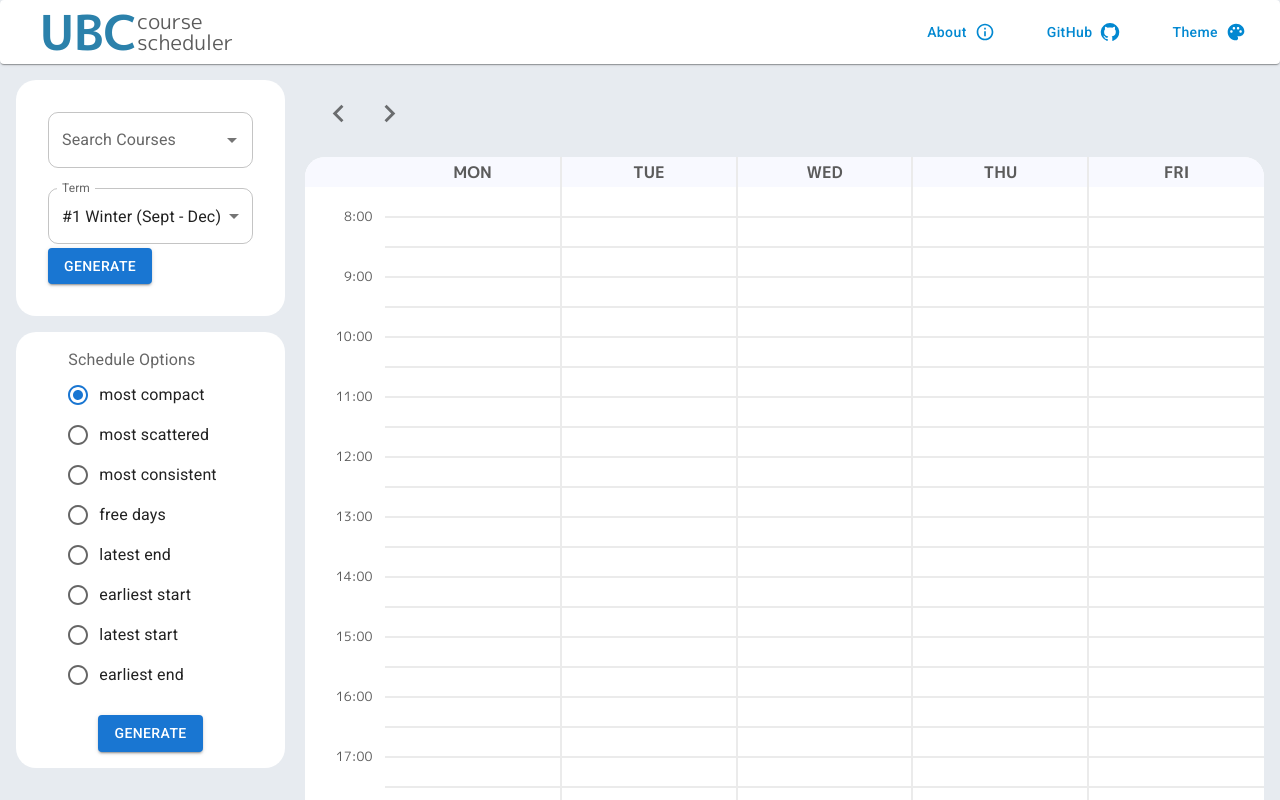
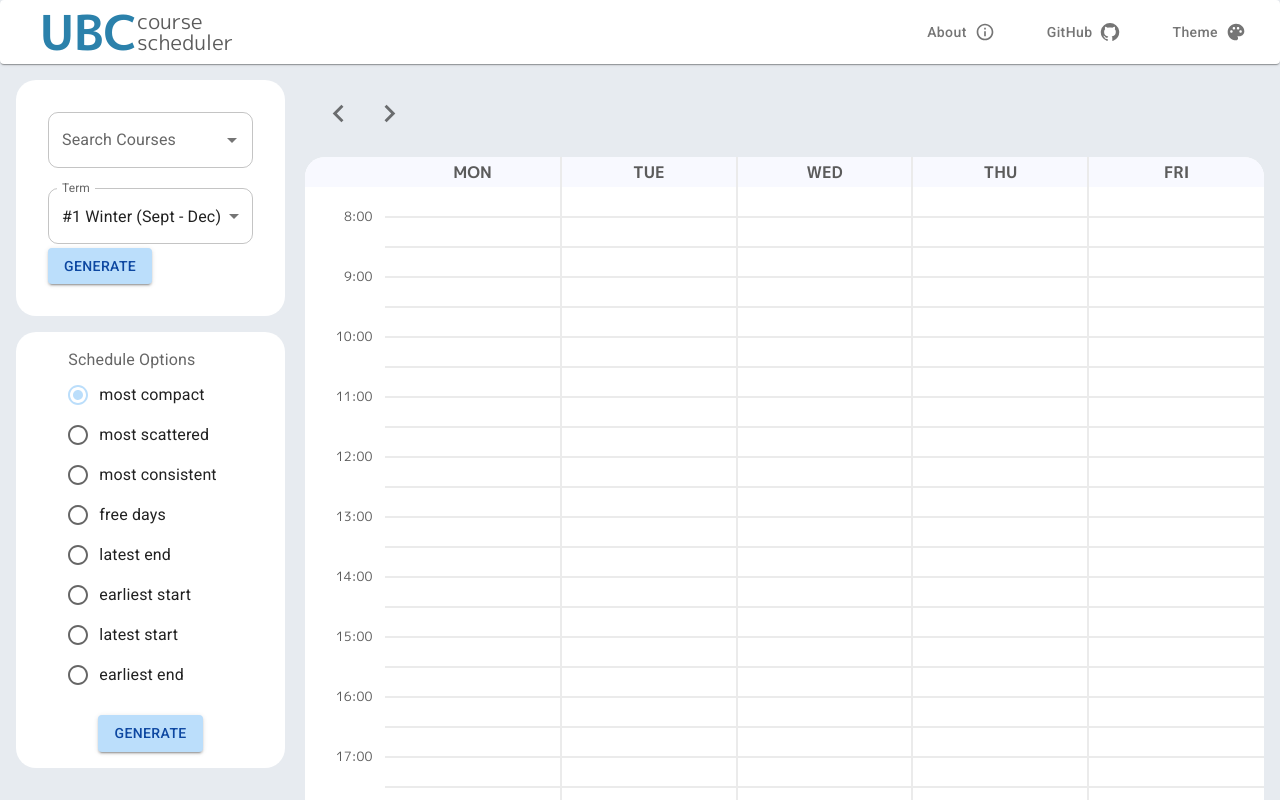
Before and after one commit to ptellier/coursescheduler-prod, a React (Create React App) app: page / in a window 1280 px wide. Shown: the top 800 px of the page. Built offline with nearby package versions, Linux system fonts and the light colour scheme.

Commit message:
Added Theme.jsx which customizes MUI theme, Added expanding animation via css to calendar timeslots

```diff
--- a/src/App.css
+++ b/src/App.css
@@ -215,11 +215,19 @@ div.cal-background-grid.last-col.last-row {
 .outlined-cal-slot {
   border: 2px dashed rgba(89, 89, 89, 0.5);
   color: grey;
+  transition: border-color 0.2s, color 0.2s, transform 0.2s;
+} .outlined-cal-slot.next-move {
+  border: 2px dashed green;
+  color: green;
+  transform: scale(1.1);
 }
 
 .solid-cal-slot {
   background-color: #BFEAFF;
   color:#2B81AB;
+  transition: transform 0.2s linear 0s;
+} .solid-cal-slot:hover {
+  transform: scale(1.1);
 }
 
 
--- a/src/components/Main.tsx
+++ b/src/components/Main.tsx
@@ -3,6 +3,7 @@ import { Course } from "../data/DataDefinition/SearchWordDD";
 import { Section } from "../data/DataDefinition/SectionDD";
 import { SectionsProvider } from "./calendar/context/SectionsContext";
 import {Box, ButtonGroup, Stack, IconButton} from "@mui/material";
+import { ThemeProvider } from '@mui/material/styles';
 
 import ChevronRightIcon from '@mui/icons-material/ChevronRight';
 import ChevronLeftIcon from '@mui/icons-material/ChevronLeft';
@@ -12,6 +13,7 @@ import CourseSearchPaper from "./coursesearch/CourseSearchPaper";
 import TriggerAPI from "./TriggerAPI";
 import OptionsPaper from "./OptionsPaper";
 import Calendar from "./calendar/1. calendar/Calendar";
+import { theme } from "./Theme";
 
 
 /**
@@ -49,7 +51,7 @@ const Main: FC = () => {
   const [userTerm, setUserTerm] = useState<string>("1");
 
   return (
-      <>
+      <ThemeProvider theme={theme}>
       <div className="Page">
         <TopNavigationBar/>
         <Box m={2} sx={{height:"100%"}}>
@@ -57,7 +59,6 @@ const Main: FC = () => {
             <div className="main-page-left">
               <Stack direction="column" spacing={2}>
                 <CourseSearchPaper coursesToFetch={coursesToFetch}
-                                   loc={coursesToFetch}
                                    setCoursesToFetch={setCoursesToFetch}
                                    set_recommended={set_recommended}
                                    userTerm={userTerm}
@@ -84,15 +85,7 @@ const Main: FC = () => {
           </div>
         </Box>
       </div>
-
-
-
-
-
-
-
-
-      </>
+      </ThemeProvider>
   );
 };
 
--- /dev/null
+++ b/src/components/Theme.jsx
@@ -0,0 +1,15 @@
+import * as React from 'react';
+import { red, blue, grey } from '@mui/material/colors';
+import { createTheme } from '@mui/material/styles';
+
+export const theme = createTheme({
+    palette: {
+        primary: {
+            main: blue[100],
+            contrastText: blue[900] //button text dark blue instead of black
+        },
+        secondary: {
+            main: grey[600],
+        },
+    },
+});
--- a/src/components/calendar/3. timeslot/NextTimeSlot.jsx
+++ b/src/components/calendar/3. timeslot/NextTimeSlot.jsx
@@ -59,14 +59,13 @@ const NextTimeSlot = ({ section, timeSlot }) => {
       //       max start: groupStartTime,
       //       max end : groupEndTime
   return (
-    <div className="outlined-cal-slot cal-slot w-100"
+    <div className={"outlined-cal-slot cal-slot w-100 " + (isHoverTheSameSection() ? "next-move" : "")}
          ref={drop}
          style={{
             gridRow: timeToGridRow(timeSlot.start_time)
                    + " / "
                    + timeToGridRow(timeSlot.end_time),
             gridColumn:timeSlot.day,
-            backgroundColor: isHoverTheSameSection() && "green"
          }}
     >
         <div>{section.subject}</div>
--- a/src/components/topnavbar/NavButton.jsx
+++ b/src/components/topnavbar/NavButton.jsx
@@ -2,7 +2,7 @@ import {Button} from "@mui/material";
 
 const NavButton = ({text, icon}) => {
     return (
-        <Button color="info" sx={{textTransform:"none"}} endIcon={icon}>{text}</Button>
+        <Button color="secondary" sx={{textTransform:"none"}} endIcon={icon}>{text}</Button>
     );
 }
 
```
